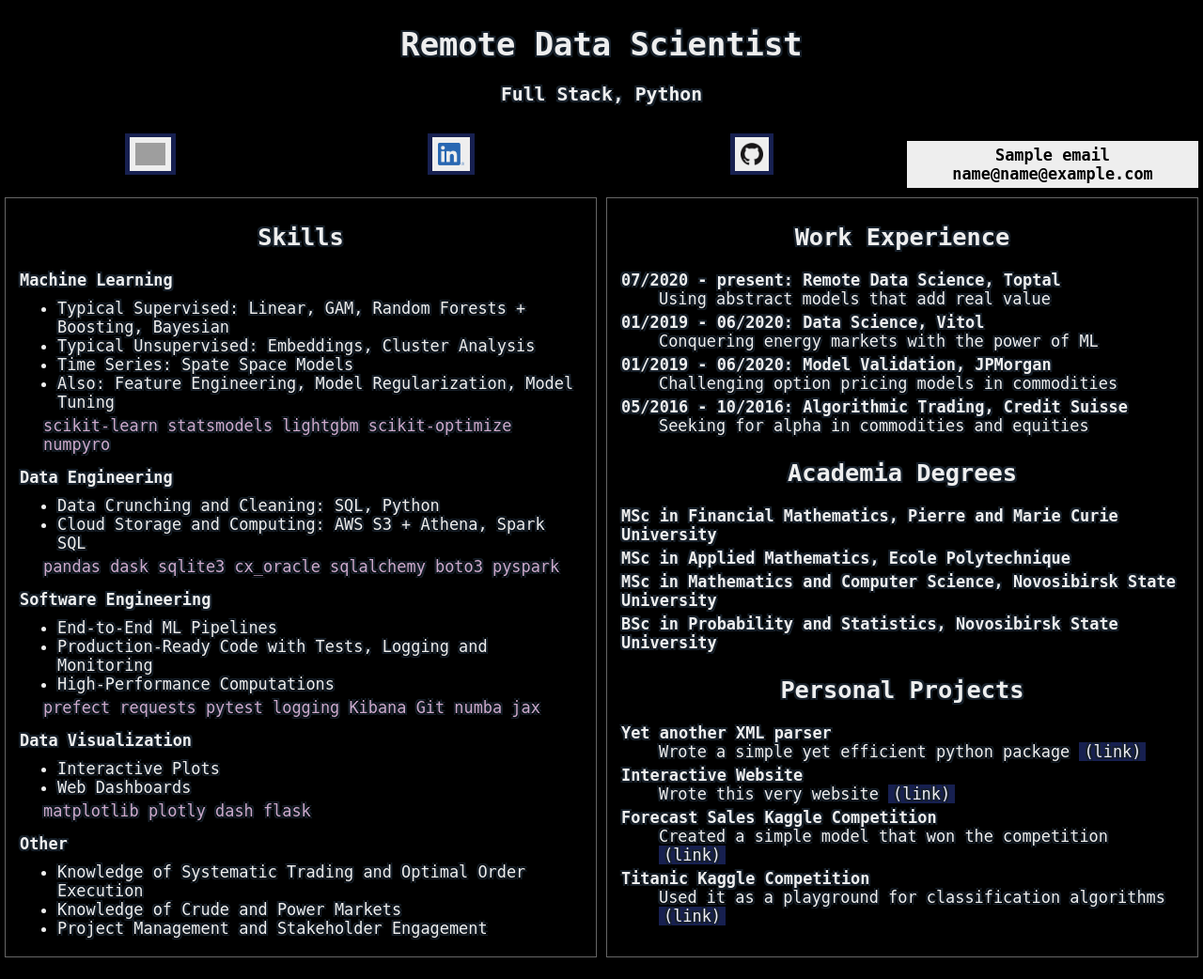
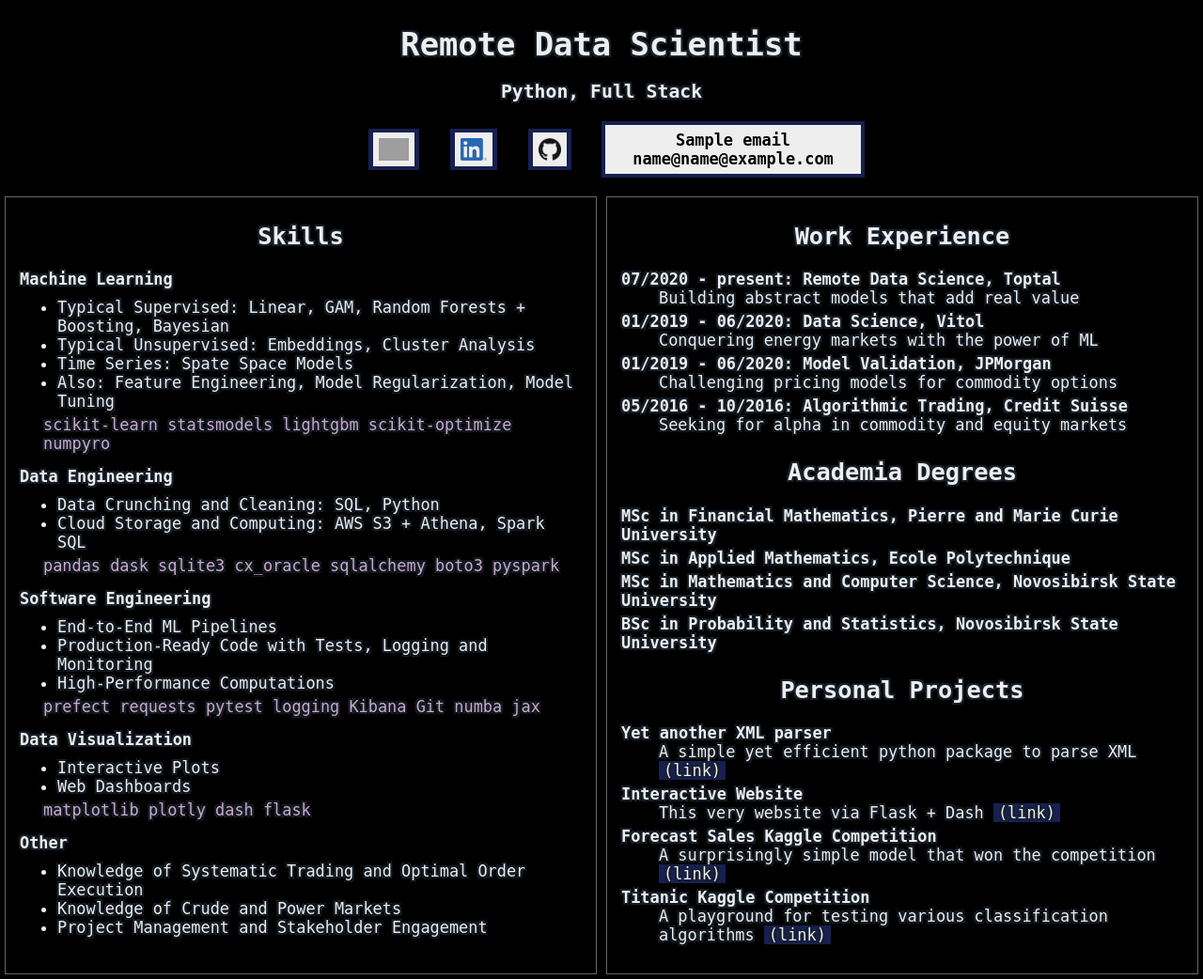
Before and after one commit to mysterious-ben/intro-website, a Flask app: template src/templates/cv.html in a window 1280 px wide. Shown: the whole page at 94% size. Before the commit the page ends 1019 px from the top, so only its background shows below. Run offline with Flask 3, Linux system fonts and the light colour scheme; the template is opened without the code that fills it: most values are stand-ins (such as "Sample title", 1, 10 or a date in 2020); grey boxes are pictures that could not be loaded.

Commit message:
improve: clean up flex layout and profile

```diff
--- a/src/app.py
+++ b/src/app.py
@@ -2,11 +2,9 @@
 Main script: execute to start the server
 """
 
-#TODO: email size and position
 #TODO: network activity logging
 #TODO: notification on error
 #TODO: increase threads (?)
-#TODO: remove plot zoom
 #TODO: [optional] CPU/RAM monitoring
 #TODO: hide "see profile"
 
--- a/src/static/css/awesome-ds.css
+++ b/src/static/css/awesome-ds.css
@@ -119,17 +119,23 @@
   text-shadow:none;
   color:black;
   background-color:#eee;
-  margin-top: 8px;
-  padding: 5px;
+  margin: 0px 0px 0px 0px;
+  padding: 6px 10px;
+  border: 4px solid #172050;
   display:inline-block;
 }
 
 button {
-  color: #3030a1;
-  border: 2px solid #3030a1;
+  color: #303090;
+  border: 2px solid #303090;
   font-size: 1em;
   background-color: #000;
   padding: 5px 20px;
-  margin: 0px 0px 50px 0px;
+  margin: 0px 0px 2vh 0px;
   display:inline-block;
 }
+
+button:hover {
+  color: #3030da;
+  border: 2px solid #3030da;
+}
--- a/src/templates/cv.html
+++ b/src/templates/cv.html
@@ -7,19 +7,23 @@
      <!-- CSS Flex Layout -->
     <link rel="stylesheet"  href="/static/css/awesome-ds.css">
 </head>
-<body style="max-width:1600px;margin:0 auto;">
+<body style="max-width:1560px;margin:0 auto 0 auto;">
     <div class="row">
         <div class="column">
-            <h1>Remote Data Scientist</h1>
-            <h3>Full Stack, Python</h3>
+            <h1 style="margin-bottom:10px;">Remote Data Scientist</h1>
+            <h3 style="margin-bottom:15px;">Python, Full Stack</h3>
         </div>
     </div>
 
-    <div class="row">
-        <div class="column centered"><a href="{{toptal_profile_link}}"><img class="icon" src="/static/images/toptal2_logo.svg" alt="Toptal"></a></div>
-        <div class="column centered"><a href="{{linkedin_profile_link}}"><img class="icon" src="/static/images/linked2_logo.png" alt="LinkedIn"></a></div>
-        <div class="column centered"><a href="{{github_profile_link}}"><img class="icon" src="/static/images/github2_logo.png" alt="GitHub"></a></div>
-        <div class="column centered"><span class="icon_email">{{email_name}}<span style="display: none;">REMOVE</span>@{{email_domain}}</span></div>
+    <div class="" style="display:flex;flex-direction:row;justify-content:center;align-items:center;margin-bottom:15px">
+        <div class="row centered" style="flex: 0 1 280px; justify-content:space-evenly">
+            <a href="{{toptal_profile_link}}"><img class="icon" src="/static/images/toptal2_logo.svg" alt="Toptal"></a>
+            <a href="{{linkedin_profile_link}}"><img class="icon" src="/static/images/linked2_logo.png" alt="LinkedIn"></a>
+            <a href="{{github_profile_link}}"><img class="icon" src="/static/images/github2_logo.png" alt="GitHub"></a>
+        </div>
+        <div class="row centered" style="flex: 0 1 280px;justify-content:center;align-items:center;">
+            <p class="icon_email">{{email_name}}<span style="display: none;">REMOVE</span>@{{email_domain}}</p>
+        </div>
     </div>
 
     <div class="row">
@@ -68,13 +72,13 @@
             <h2>Work Experience</h2>
             <dl class="bmargin">
                 <dt>07/2020 - present: Remote Data Science, Toptal</dt>
-                <dd>Using abstract models that add real value</dd>
+                <dd>Building abstract models that add real value</dd>
                 <dt>01/2019 - 06/2020: Data Science, Vitol</dt>
                 <dd>Conquering energy markets with the power of ML</dd>
                 <dt>01/2019 - 06/2020: Model Validation, JPMorgan</dt>
-                <dd>Challenging option pricing models in commodities</dd>
+                <dd>Challenging pricing models for commodity options</dd>
                 <dt>05/2016 - 10/2016: Algorithmic Trading, Credit Suisse</dt>
-                <dd>Seeking for alpha in commodities and equities</dd>
+                <dd>Seeking for alpha in commodity and equity markets</dd>
             </dl>
 
             <h2>Academia Degrees</h2>
@@ -88,13 +92,13 @@
             <h2>Personal Projects</h2>
             <dl>
                 <dt>Yet another XML parser</dt>
-                <dd>Wrote a simple yet efficient python package <a href="{{xmlparser_project_link}}">(link)</a></dd>
+                <dd>A simple yet efficient python package to parse XML <a href="{{xmlparser_project_link}}">(link)</a></dd>
                 <dt>Interactive Website</dt>
-                <dd>Wrote this very website <a href="{{website_project_link}}">(link)</a></dd>
+                <dd>This very website via Flask + Dash <a href="{{website_project_link}}">(link)</a></dd>
                 <dt>Forecast Sales Kaggle Competition</dt>
-                <dd>Created a simple model that won the competition <a href="{{sales_project_link}}">(link)</a></dd>
+                <dd>A surprisingly simple model that won the competition <a href="{{sales_project_link}}">(link)</a></dd>
                 <dt>Titanic Kaggle Competition</dt>
-                <dd>Used it as a playground for classification algorithms <a href="{{titanic_project_link}}">(link)</a></dd>
+                <dd>A playground for testing various classification algorithms <a href="{{titanic_project_link}}">(link)</a></dd>
             </dl>
         </div>
     </div>
```
Also changed, not shown: src/dash/figure.py (+26 -3 lines).
